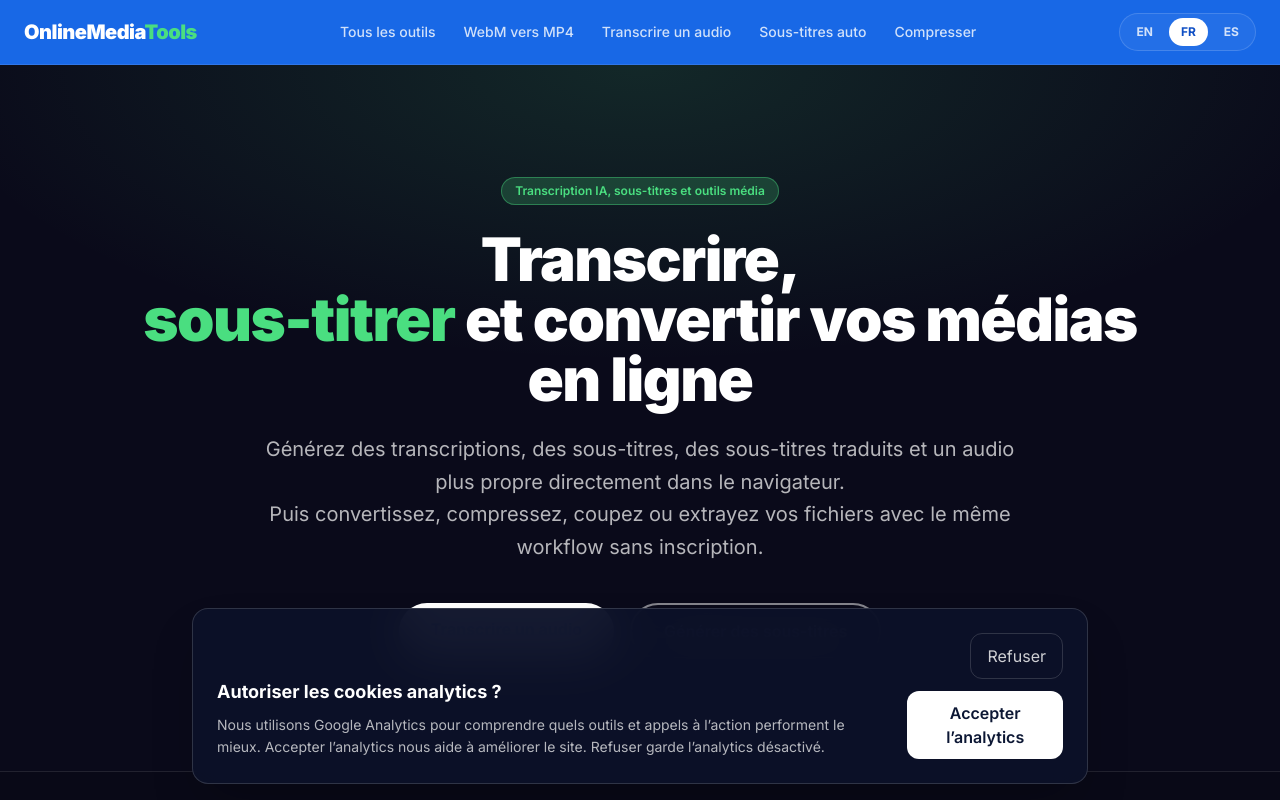
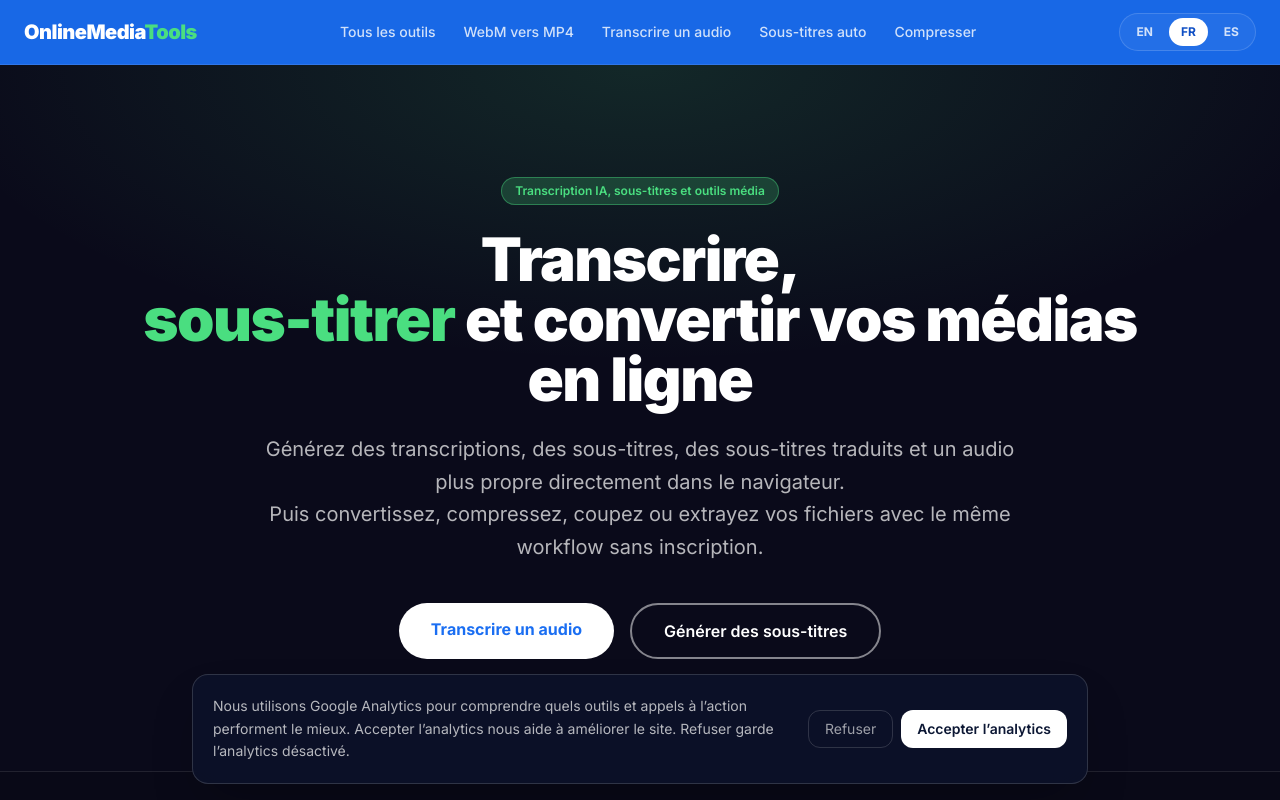
Before and after one commit to nadir958/onlinemediatools, a Next.js app in the folder frontend/: page /fr in a window 1280 px wide. Shown: the top 800 px of the page. Built offline with nearby package versions, Linux system fonts and the light colour scheme.

Commit message:
feat: analytics opt-out by default — GA fires immediately, user can decline

```diff
--- a/frontend/components/analytics/CookieConsentBanner.tsx
+++ b/frontend/components/analytics/CookieConsentBanner.tsx
@@ -3,21 +3,29 @@
 import { useEffect, useState } from 'react';
 import { getCopy } from '@/lib/copy';
 import { detectLocaleFromPath, type Locale } from '@/lib/i18n';
-import { ANALYTICS_CONSENT_EVENT, OPEN_COOKIE_PREFERENCES_EVENT, getAnalyticsConsent, setAnalyticsConsent, trackEvent, type AnalyticsConsentState } from '@/lib/analytics';
+import {
+  ANALYTICS_CONSENT_EVENT,
+  OPEN_COOKIE_PREFERENCES_EVENT,
+  getAnalyticsConsent,
+  setAnalyticsConsent,
+  type AnalyticsConsentState,
+} from '@/lib/analytics';
 
 function bannerLocale(pathname: string): Locale {
   return detectLocaleFromPath(pathname || '/');
 }
 
 export default function CookieConsentBanner() {
-  const [consent, setConsent] = useState<AnalyticsConsentState>('unknown');
+  const [consent, setConsent] = useState<AnalyticsConsentState>('accepted');
   const [isOpen, setIsOpen] = useState(false);
   const [locale, setLocale] = useState<Locale>('en');
 
   useEffect(() => {
-    const nextConsent = getAnalyticsConsent();
-    setConsent(nextConsent);
-    setIsOpen(nextConsent === 'unknown');
+    const stored = getAnalyticsConsent();
+    setConsent(stored);
+    // Only show banner if user has never made a choice (first visit)
+    const hasChoice = window.localStorage.getItem('omt_analytics_consent_v1');
+    setIsOpen(!hasChoice);
     setLocale(bannerLocale(window.location.pathname));
 
     const handleOpenPreferences = () => {
@@ -28,8 +36,8 @@ export default function CookieConsentBanner() {
 
     const handleConsentChanged = (event: Event) => {
       const detail = (event as CustomEvent<AnalyticsConsentState>).detail;
-      const nextConsentState = detail === 'accepted' || detail === 'declined' ? detail : getAnalyticsConsent();
-      setConsent(nextConsentState);
+      const next = detail === 'accepted' || detail === 'declined' ? detail : getAnalyticsConsent();
+      setConsent(next);
     };
 
     window.addEventListener(OPEN_COOKIE_PREFERENCES_EVENT, handleOpenPreferences);
@@ -49,11 +57,6 @@ export default function CookieConsentBanner() {
     setAnalyticsConsent('accepted');
     setConsent('accepted');
     setIsOpen(false);
-    trackEvent('analytics_consent_updated', {
-      consent_value: 'accepted',
-      locale,
-      consent_type: 'analytics',
-    });
   };
 
   const decline = () => {
@@ -64,24 +67,26 @@ export default function CookieConsentBanner() {
 
   return (
     <div className="fixed inset-x-0 bottom-0 z-[60] px-4 pb-4">
-      <div className="max-w-4xl mx-auto rounded-2xl border border-white/15 shadow-2xl backdrop-blur-xl p-5 md:p-6" style={{ background: 'rgba(12,17,40,0.96)' }}>
-        <div className="md:flex md:items-end md:justify-between gap-6">
-          <div className="max-w-2xl">
-            <h2 className="text-white font-bold text-lg">{copy.title}</h2>
-            <p className="text-white/70 text-sm leading-relaxed mt-2">{copy.body}</p>
-          </div>
-          <div className="flex flex-wrap gap-3 mt-5 md:mt-0 md:justify-end">
+      <div
+        className="max-w-4xl mx-auto rounded-2xl border border-white/15 shadow-2xl backdrop-blur-xl p-4 md:p-5"
+        style={{ background: 'rgba(12,17,40,0.96)' }}
+      >
+        <div className="flex flex-col sm:flex-row sm:items-center sm:justify-between gap-3">
+          <p className="text-white/70 text-sm leading-relaxed flex-1">
+            {copy.body}
+          </p>
+          <div className="flex gap-2 shrink-0">
             <button
               type="button"
               onClick={decline}
-              className="px-4 py-2.5 rounded-xl border border-white/15 text-white/80 hover:text-white hover:bg-white/10 transition-all"
+              className="px-4 py-2 rounded-xl border border-white/15 text-white/60 hover:text-white hover:bg-white/10 transition-all text-sm"
             >
               {copy.decline}
             </button>
             <button
               type="button"
               onClick={accept}
-              className="px-4 py-2.5 rounded-xl font-semibold text-[#0c1734] bg-white hover:bg-green-200 transition-all"
+              className="px-4 py-2 rounded-xl font-semibold text-[#0c1734] bg-white hover:bg-green-200 transition-all text-sm"
             >
               {copy.accept}
             </button>
--- a/frontend/lib/analytics.ts
+++ b/frontend/lib/analytics.ts
@@ -13,10 +13,11 @@ declare global {
 export type AnalyticsConsentState = 'accepted' | 'declined' | 'unknown';
 
 export function getAnalyticsConsent(): AnalyticsConsentState {
-  if (typeof window === 'undefined') return 'unknown';
+  if (typeof window === 'undefined') return 'accepted';
   const value = window.localStorage.getItem(ANALYTICS_CONSENT_KEY);
   if (value === 'accepted' || value === 'declined') return value;
-  return 'unknown';
+  // Default: accepted (opt-out model — user must actively decline)
+  return 'accepted';
 }
 
 export function setAnalyticsConsent(value: Exclude<AnalyticsConsentState, 'unknown'>) {
```
